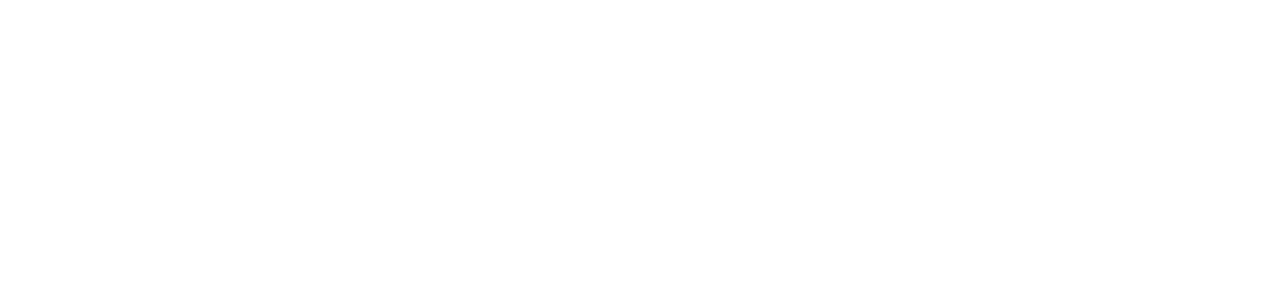
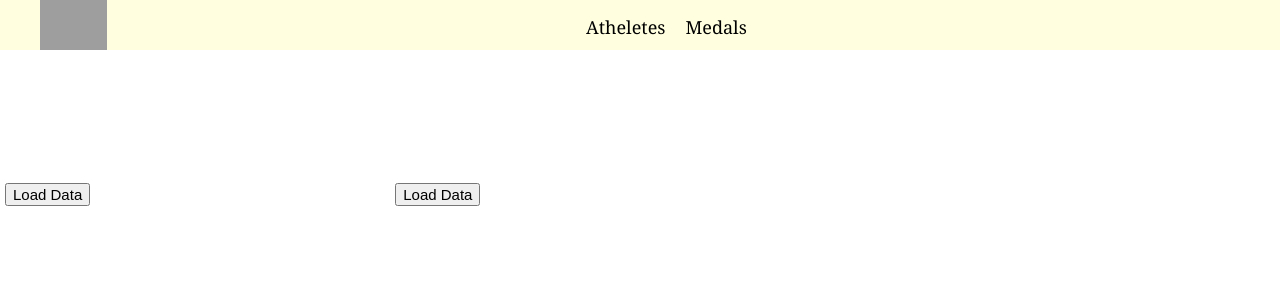
Before and after one commit to cs411-alawini/sp23-cs411-team076-kass, a React (Create React App) app in the folder olympicstop/frontend/olympicstop/: page /sp2 in a window 1280 px wide. Before the commit this address had no page. Shown: the top 300 px of the page. Built offline with nearby package versions, Linux system fonts and the light colour scheme; grey boxes are pictures that could not be loaded.

Commit message:
SP2 implementation

```diff
--- a/olympicstop/frontend/olympicstop/package.json
+++ b/olympicstop/frontend/olympicstop/package.json
@@ -7,6 +7,7 @@
     "@testing-library/react": "^13.4.0",
     "@testing-library/user-event": "^13.5.0",
     "axios": "^1.3.5",
+    "d3": "^7.8.4",
     "mdb-react-ui-kit": "^6.0.0",
     "react": "^18.2.0",
     "react-dom": "^18.2.0",
--- a/olympicstop/frontend/olympicstop/src/App.js
+++ b/olympicstop/frontend/olympicstop/src/App.js
@@ -8,6 +8,7 @@
 import DeleteAthlete from './components/Athelete/Delete/DeleteAthlete';
 import UpdateMedals from './components/Medal/UpdateMedals';
 import StoredProceduredFilter from './components/Medal/StoredProceduredFilter';
+import Bobba from './components/Athelete/Visuals/BubbleChart';
 
 function App() {
   return (
@@ -21,6 +22,7 @@
             <Route path="/delete" element={<DeleteAthlete/>} />
             <Route path="/update" element={<UpdateMedals/>} />
             <Route path="/filter" element={<SportsParticipants/>} />
+            <Route path="/sp2" element={<Bobba/>} />
             <Route path="/stored" element={<StoredProceduredFilter/>} />
           </Route>
       </Routes>
--- a/olympicstop/frontend/olympicstop/src/components/Athelete/Search/SearchAthlete.js
+++ b/olympicstop/frontend/olympicstop/src/components/Athelete/Search/SearchAthlete.js
@@ -35,6 +35,7 @@
         <button onClick={() => navigate(`/delete`)}>Delete</button>
         <button onClick={() => navigate(`/filter`)}>Filter</button>
         <button onClick={() => navigate(`/stored`)}>Stored</button>
+        <button onClick={() => navigate(`/sp2`)}>SP2</button>
       </div>
       {searchResults.length > 0 ? (
         <table>
--- /dev/null
+++ b/olympicstop/frontend/olympicstop/src/components/Athelete/Visuals/BubbleChart.js
@@ -0,0 +1,102 @@
+import React, { useEffect, useRef } from 'react'
+import * as d3 from 'd3'
+
+const BubbleChart = ({ apiEndpoint }) => {
+  const chartRef = useRef()
+
+  const fetchData = () => {
+    fetch(apiEndpoint)
+      .then(response => response.json())
+      .then(data => {
+        const chartData = data.athletes_per_sport || data.athletes_per_country
+        drawBubbleChart(chartData)
+      })
+  }
+
+  const drawBubbleChart = data => {
+    const width = 800
+    const height = 600
+    const margin = { top: 20, right: 20, bottom: 20, left: 20 }
+
+    const svg = d3
+      .select(chartRef.current)
+      .attr('width', width + margin.left + margin.right)
+      .attr('height', height + margin.top + margin.bottom)
+      .append('g')
+      .attr('transform', `translate(${margin.left}, ${margin.top})`)
+
+    const pack = d3.pack().size([width, height]).padding(1.5)
+
+    const root = d3
+      .hierarchy({ children: data })
+      .sum(d => d.athlete_count)
+      .sort((a, b) => b.value - a.value)
+
+    const nodes = pack(root).leaves()
+
+    const colorScale = d3.scaleOrdinal(d3.schemeCategory10)
+
+    const tooltip = d3
+      .select('body')
+      .append('div')
+      .attr('class', 'tooltip')
+      .style('opacity', 0)
+
+    svg
+      .selectAll('circle')
+      .data(nodes)
+      .join('circle')
+      .attr('cx', d => d.x)
+      .attr('cy', d => d.y)
+      .attr('r', d => d.r)
+      .style('fill', (d, i) => colorScale(i))
+      .on('mouseover', (event, d) => {
+        tooltip
+          .style('opacity', 1)
+          .html(
+            `Sport/Country: ${d.data.sport || d.data.country}<br/>
+             Athlete Count: ${d.data.athlete_count}`
+          )
+          .style('left', `${event.pageX + 10}px`)
+          .style('top', `${event.pageY - 10}px`)
+      })
+      .on('mousemove', event => {
+        tooltip
+          .style('left', `${event.pageX + 10}px`)
+          .style('top', `${event.pageY - 10}px`)
+      })
+      .on('mouseout', () => {
+        tooltip.style('opacity', 0)
+      })
+
+    svg
+      .selectAll('text')
+      .data(nodes)
+      .join('text')
+      .attr('x', d => d.x)
+      .attr('y', d => d.y)
+      .attr('text-anchor', 'middle')
+      .attr('dominant-baseline', 'central')
+      .style('font-size', d => Math.max(1, d.r / 7))
+      .style('fill', 'black')
+      .text(d => d.data.sport || d.data.country)
+  }
+
+  return (
+    <>
+      <button onClick={fetchData}>Load Data</button>
+      <svg ref={chartRef}></svg>
+    </>
+  )
+}
+
+const Bobba = () => {
+  return (
+    <div className="chart-container">
+      <BubbleChart apiEndpoint="http://35.209.21.140:8000/total_athletes_per_country" />
+      <BubbleChart apiEndpoint="http://35.209.21.140:8000/total_athletes_per_sport" />
+    </div>
+  )
+}
+
+export default Bobba;
```
Also changed, not shown: 1 other file (tests, documents, lock files or other folders).
